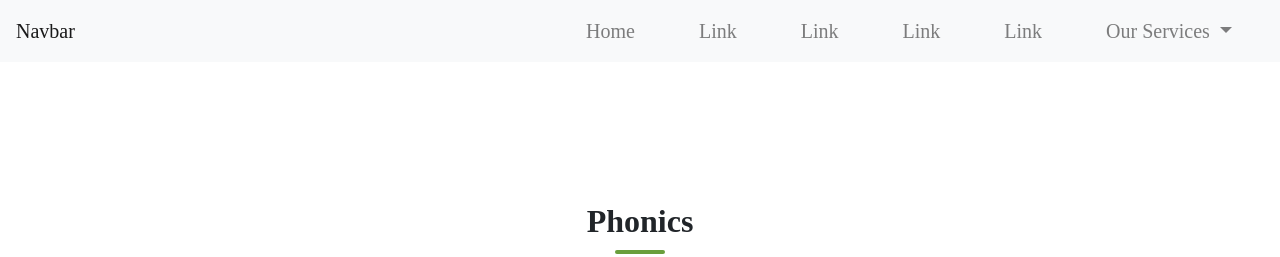
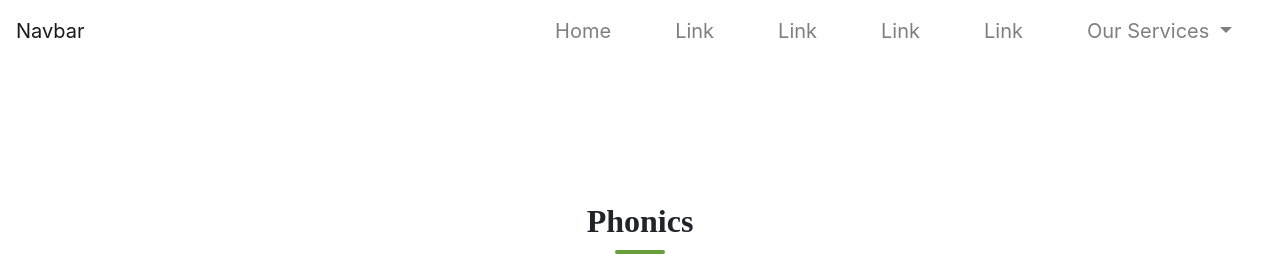
Before and after one commit to sudmon200/chilipili-test-native, a PHP site: page /phonics.php in a window 1280 px wide; the page is wider, and only the part inside the window is pictured. Shown: the top 257 px of that part. Run offline with PHP 8.4, Linux system fonts and the light colour scheme; some libraries are stand-ins or nearby versions.

Commit message:
Tried modifying the phonics.php and chnaged the background color of the navbar to transparent

```diff
--- a/css/style.css
+++ b/css/style.css
@@ -17,13 +17,13 @@ body {
 
 
 /* Devkant Navbar class  */
-
-
+.nav-link:hover{
+    color: green;
+}
 /* Devkant navbar class ends  */
 
 
 /* slider animation starts  */
-
 .item-1,
 .item-2,
 .item-3,
@@ -923,7 +923,6 @@ body {
     position: relative;
     height: 27vh;
     width: 17vw;
-    position: relative;
     margin-bottom: 200px;
     margin-right: 10vw;
 }
@@ -933,10 +932,36 @@ body {
     padding: 3px;
     width: 100%;
     height: auto;
-    position: absolute;
+    position: relative;
     top: 30px;
     left: 30px;
 }
+/* here is my modified css  code don't remove it check phonics.php for reference that why u should not delete it  */
+/* .first-icon-row {
+    display: flex;
+    /* margin: 0 auto; */
+}
+
+/* .icon-box {
+    /* flex-basis: 33%; */
+    /* align-items: center; */
+    border: 3px solid var(--color1);
+    /* position: relative; */
+    height: 27vh;
+    /* width: 17vw; */
+    margin-bottom: 200px;
+    /* margin-right: 10vw; */
+} */
+
+/* .icon-box-over {
+    background-color: white;
+    padding: 3px;
+    /* width: 100%; */
+    /* height: auto; */
+    position: relative;
+    top: 30px;
+    left: 30px;
+} */ */
 
 .icon {
     text-align: center;
--- a/includes/header.php
+++ b/includes/header.php
@@ -10,15 +10,16 @@
 	<link rel="stylesheet" href="css/imagehover.min.css">
 	<link rel="stylesheet" href="owlcarousel/owl.carousel.min.css">
 	<link rel="stylesheet" href="owlcarousel/owl.theme.default.min.css">
+	<link rel="stylesheet" href="css/style.css"></link>
 	<link rel="stylesheet" href="https://maxcdn.bootstrapcdn.com/bootstrap/4.5.2/css/bootstrap.min.css">
 	<!-- Custom CSS file -->
 	<link rel="stylesheet" href="css/utils.css"></link>
-	<link rel="stylesheet" href="css/style.css"></link>
 	<link rel="stylesheet" href="css/responsive.css"></link>
 	<style>
 		li:hover{
 			border-bottom:2px solid green;
 			width:50%;
+			color:green;
 		}
 		li{
 			font-size:20px;
@@ -49,7 +50,7 @@
     </header> -->
 
 
-	<nav class="navbar navbar-expand-md bg-light navbar-light">
+	<nav class="navbar navbar-expand-md navbar-light" style="background-color:transparent">
 		<a class="navbar-brand" href="#">Navbar</a>
 		<button class="navbar-toggler" type="button" data-toggle="collapse" data-target="#collapsibleNavbar">
 			<span class="navbar-toggler-icon"></span>
--- a/js/script.js
+++ b/js/script.js
@@ -1,3 +1,4 @@
+// This portion of the code for the slider deisgn of the cards in the index.php page
 var owl = $('.owl-carousel');
 $('.owl-carousel').owlCarousel({
     rtl: true,
--- a/phonics.php
+++ b/phonics.php
@@ -19,13 +19,16 @@ include 'includes/header.php'
 
 	<div class="phonics-main m-side m-top">
 		<h4 class="font1">About Chili Pili Phonics</h4>
-        <p class="font3">Phonics is a sound based to teach reading and writing. The principle is that sounds made by letters in a word combine in particular ways to generate the sound the word makes.
+		<p class="font3">Phonics is a sound based to teach reading and writing. The principle is that sounds made by
+			letters in a word combine in particular ways to generate the sound the word makes.
 
 			Chili Pili Phonics is an innovative new phonics approach wherein one learn</p>
 	</div>
 
 	<div class="phonics-video">
-        <iframe width="732" height="412" class="m-side" src="https://www.youtube.com/embed/kc1h3IYyXus" frameborder="0" allow="accelerometer; autoplay; clipboard-write; encrypted-media; gyroscope; picture-in-picture" allowfullscreen></iframe>
+		<iframe width="732" height="412" class="m-side" src="https://www.youtube.com/embed/kc1h3IYyXus" frameborder="0"
+			allow="accelerometer; autoplay; clipboard-write; encrypted-media; gyroscope; picture-in-picture"
+			allowfullscreen></iframe>
 	</div>
 
 
@@ -40,7 +43,7 @@ Chili Pili Phonics is an innovative new phonics approach wherein one learn</p>
 		<h3 class="font1">Our Program</h3>
 	</div>
 	<div class="first-icon-row">
-        <div class="icon-box" >
+		<div class="icon-box">
 			<div class="icon-box-over">
 				<div class="icon">
 					<img src="media/Icons/FOR PRESCHOOL AND SCHOOL.svg" alt="preschool">
@@ -62,7 +65,7 @@ Chili Pili Phonics is an innovative new phonics approach wherein one learn</p>
 		</div>
 		<!-- Not Needed icon box  -->
 		<div class="icon-box">
-            <div class="icon-box-over" style="display:none;">
+			<div class="icon-box-over">
 				<div class="icon">
 					<img src="media/Icons/affordable kits.svg" alt="">
 				</div>
@@ -72,6 +75,7 @@ Chili Pili Phonics is an innovative new phonics approach wherein one learn</p>
 			</div>
 		</div>
 	</div>
+
 	<div class="second-icon-row">
 		<div class="icon-box">
 			<div class="icon-box-over">
@@ -107,6 +111,59 @@ Chili Pili Phonics is an innovative new phonics approach wherein one learn</p>
 	</div>
 </div>
 
+<!-- Devkant-I have tried making this responsive using bootsrap 4 and
+I have made it and i have made some changes to your icon-box and icon-box-over class
+have commented it out so that when we sit together we can talk and discuss.Pls don't delte te following codes  -->
+<!-- <div class="container">
+
+	<div class="row">
+		<div class="col-lg-2">
+
+		</div>
+		<div class="col-lg-3 col-md-4 col-sm-12">
+			<div class="icon-box">
+				<div class="icon-box-over">
+					<div class="icon">
+						<img src="media/Icons/FOR PRESCHOOL AND SCHOOL.svg" alt="preschool">
+					</div>
+					<div class="icon-name">
+						<p>For Pre-schools and Schools</p>
+					</div>
+				</div>
+			</div>
+		</div>
+		<div class="col-lg-3 col-md-4 col-sm-12">
+			<div class="icon-box">
+				<div class="icon-box-over">
+					<div class="icon">
+						<img src="media/Icons/FOR PRESCHOOL AND SCHOOL.svg" alt="preschool">
+					</div>
+					<div class="icon-name">
+						<p>For Pre-schools and Schools</p>
+					</div>
+				</div>
+			</div>
+		</div>
+		<div class="col-lg-3 col-md-4 col-sm-12">
+			<div class="icon-box">
+				<div class="icon-box-over">
+					<div class="icon">
+						<img src="media/Icons/FOR PRESCHOOL AND SCHOOL.svg" alt="preschool">
+					</div>
+					<div class="icon-name">
+						<p>For Pre-schools and Schools</p>
+					</div>
+				</div>
+			</div>
+		</div>
+		<div class="row">
+			<div class="col-lg-2">
+
+			</div>
+		</div>
+	</div>
+</div> -->
+<!-- Devkant-The code here  -->
 <div class="testimonials">
 	<div class="section-head">
 		<h3 class="font1 testimonial-head">Testimonials</h3>
@@ -114,7 +171,9 @@ Chili Pili Phonics is an innovative new phonics approach wherein one learn</p>
 	<div class="row m-side">
 		<div class="col-md">
 			<p class="testimonial-name font2">Name of Parent</p>
-            <p class="testimonial-desc font4">Lorem ipsum dolor sit amet consectetur adipisicing elit. Labore, magnam modi error sapiente aspernatur maiores doloribus ipsa, quos rerum eaque quisquam? Quisquam, dolorem commodi facere dolore nesciunt sit repellat ab esse iure unde mollitia fugit?</p>
+			<p class="testimonial-desc font4">Lorem ipsum dolor sit amet consectetur adipisicing elit. Labore, magnam
+				modi error sapiente aspernatur maiores doloribus ipsa, quos rerum eaque quisquam? Quisquam, dolorem
+				commodi facere dolore nesciunt sit repellat ab esse iure unde mollitia fugit?</p>
 		</div>
 		<div class="col-md">
 			<img src="media/Suhas.jpg" alt="Parent">
```
Lines whose indentation alone changed are shown as unchanged.
